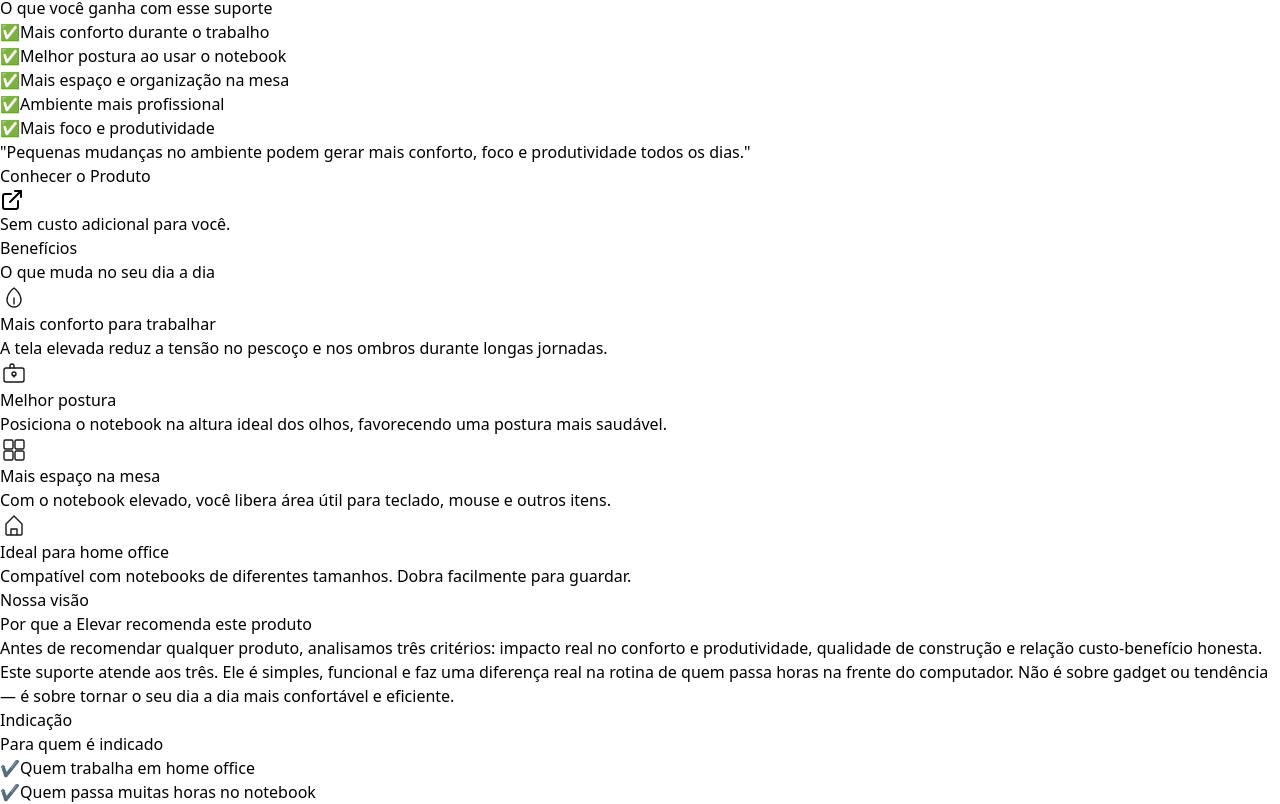
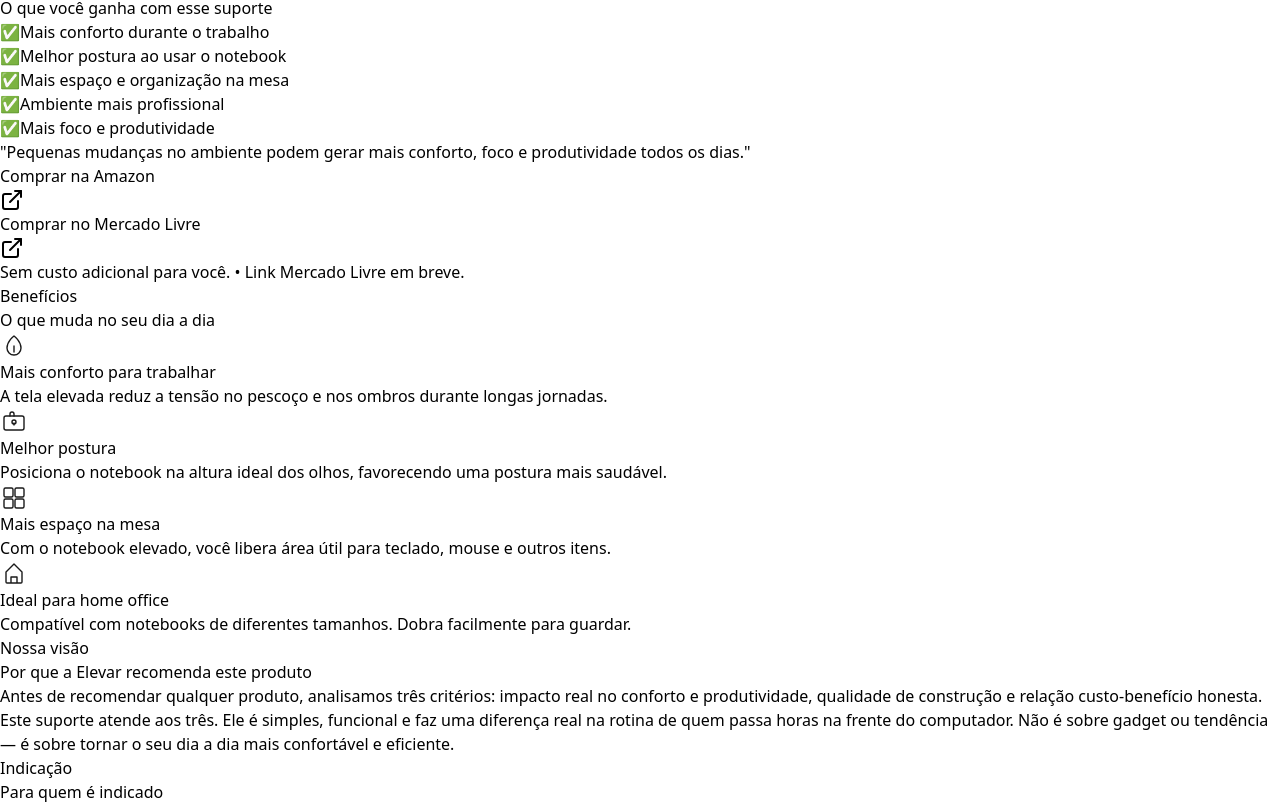
Before and after one commit to Elevarhome/elevar-home, a React (Vite) app: page / in a window 1280 px wide. Shown: the part 9097-9901 px from the top of the page. Built offline with nearby package versions, Linux system fonts and the light colour scheme.

Commit message:
Update Home.tsx

```diff
--- a/src/pages/Home.tsx
+++ b/src/pages/Home.tsx
@@ -307,16 +307,21 @@ export default function Home() {
                 </ul>
               </div>
 
-              <div className="flex flex-col gap-2 pt-2">
+              <div className="flex flex-col gap-3 pt-2">
                 <p className="text-xs text-[#888] leading-relaxed italic">
                   "Pequenas mudanças no ambiente podem gerar mais conforto, foco e produtividade todos os dias."
                 </p>
-                <a href="https://amzn.to/4ucGJg1" target="_blank" rel="noopener noreferrer"
-                  className="inline-flex items-center justify-center gap-2 px-6 py-3.5 bg-[#1A1A1A] text-white text-sm rounded-full hover:bg-[#333] transition-colors w-full md:w-fit mt-2">
-                  Conhecer o Produto
+                <a href="https://www.amazon.com.br/Ajust%C3%A1vel-Girat%C3%B3rio-Resistente-Ergon%C3%B4mico-Articulado/dp/B0GSRHNNW5?tag=elevaroficial-20&linkCode=sl2&linkId=f5a2c1a3cd44b3c6f2463a3adf519945" target="_blank" rel="noopener noreferrer"
+                  className="inline-flex items-center justify-center gap-2 px-6 py-3.5 bg-[#1A1A1A] text-white text-sm rounded-full hover:bg-[#333] transition-colors w-full mt-2">
+                  Comprar na Amazon
                   <ExternalLink className="w-3.5 h-3.5" />
                 </a>
-                <p className="text-[11px] text-[#BBBAB5] pl-1">Sem custo adicional para você.</p>
+                <a href="#" onClick={(e) => e.preventDefault()}
+                  className="inline-flex items-center justify-center gap-2 px-6 py-3.5 bg-white border border-[#D0CEC9] text-[#1A1A1A] text-sm rounded-full hover:bg-[#F9F8F6] transition-colors w-full">
+                  Comprar no Mercado Livre
+                  <ExternalLink className="w-3.5 h-3.5" />
+                </a>
+                <p className="text-[11px] text-[#BBBAB5] pl-1 text-center">Sem custo adicional para você. • Link Mercado Livre em breve.</p>
               </div>
             </div>
           </div>
```
